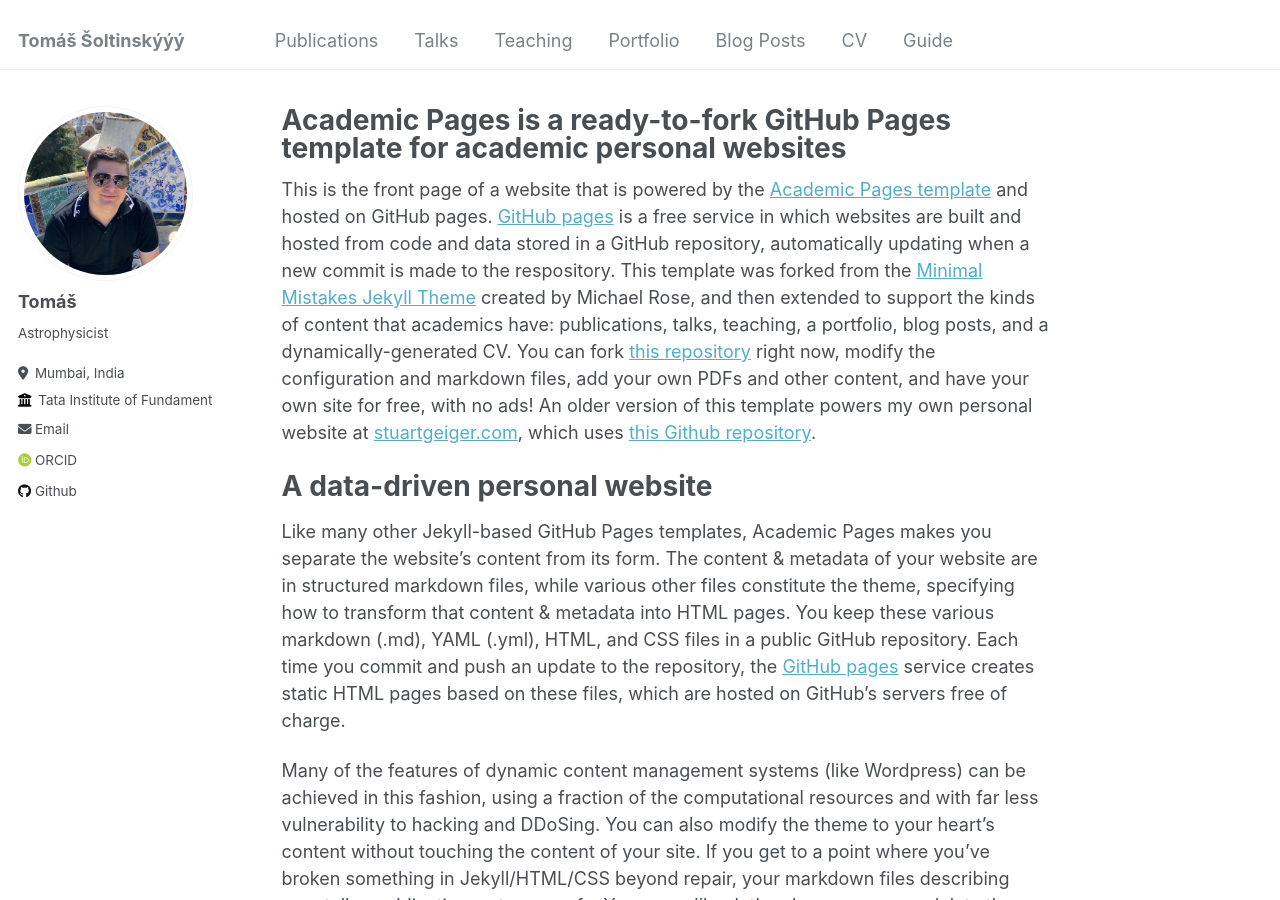
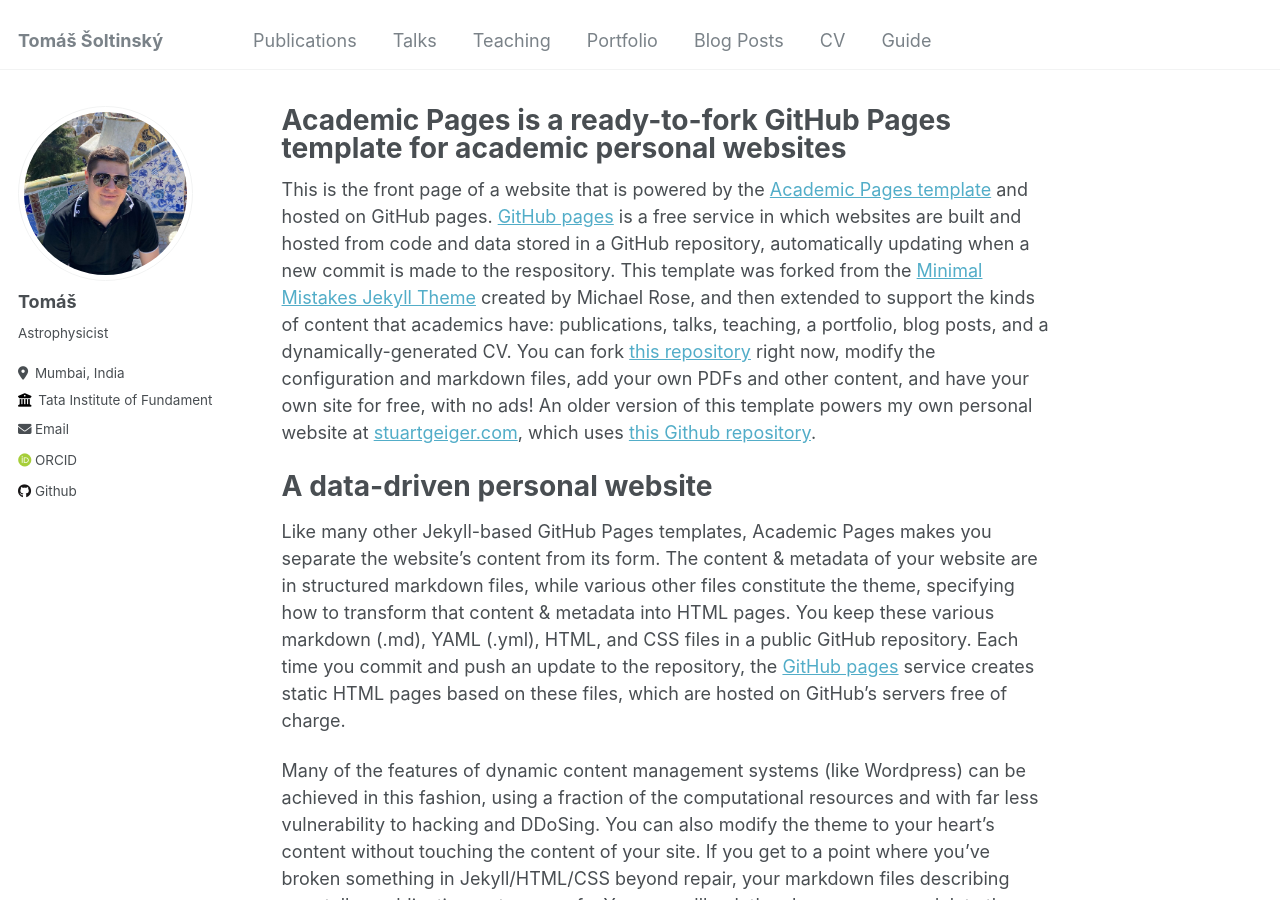
Before and after one commit to tomassoltinsky/tomassoltinsky.github.io, a Jekyll site: the page built from _pages/about.md, in a window 1280 px wide and 900 px high. Built offline with Jekyll 4.4.1, drawn with Linux system fonts in a browser that asks for light colours; some web fonts are replaced.

Commit message:
Update _config.yml

```diff
--- a/_config.yml
+++ b/_config.yml
@@ -8,7 +8,7 @@
 
 # Basic Site Settings
 locale                   : "en-US"
-title                    : "Tomáš Šoltinskýýý"
+title                    : "Tomáš Šoltinský"
 title_separator          : "-"
 name                     : &name "Tomáš Šoltinský"
 description              : &description "personal description"
```
